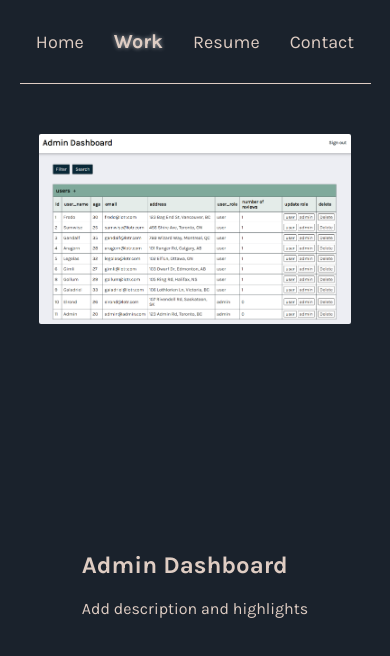
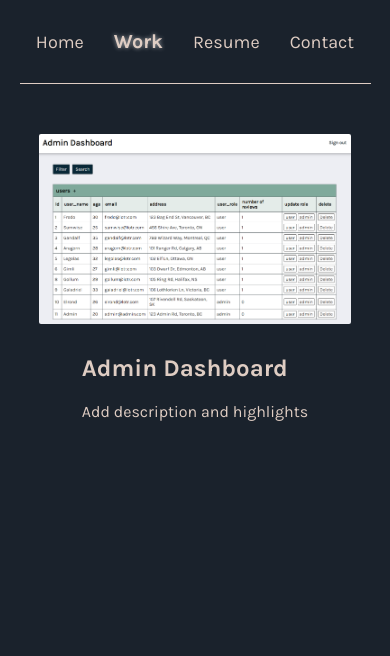
Before and after one commit to Jacquiiii/profile, a Next.js app: page /work in a window 390 px wide. Shown: the top 656 px of the page. Built offline with nearby package versions, Linux system fonts and the light colour scheme.

Commit message:
feat: update styling

```diff
--- a/app/work/work.module.css
+++ b/app/work/work.module.css
@@ -3,7 +3,6 @@
   flex-direction: column;
   align-items: center;
   justify-content: center;
-  gap: 100px;
   width: 100%;
   flex-grow: 2;
   margin: 50px 0;
@@ -13,7 +12,6 @@
   display: flex;
   align-items: center;
   justify-content: center;
-  gap: 50px;
   width: 100%;
   flex-basis: 50%;
   flex-shrink: 1;
@@ -34,6 +32,11 @@
 @media (max-width: 930px) {
   .project {
     flex-direction: column;
+    gap: 30px;
+  }
+
+  .projectDetails {
+    justify-content: flex-start;
   }
 }
 
```
